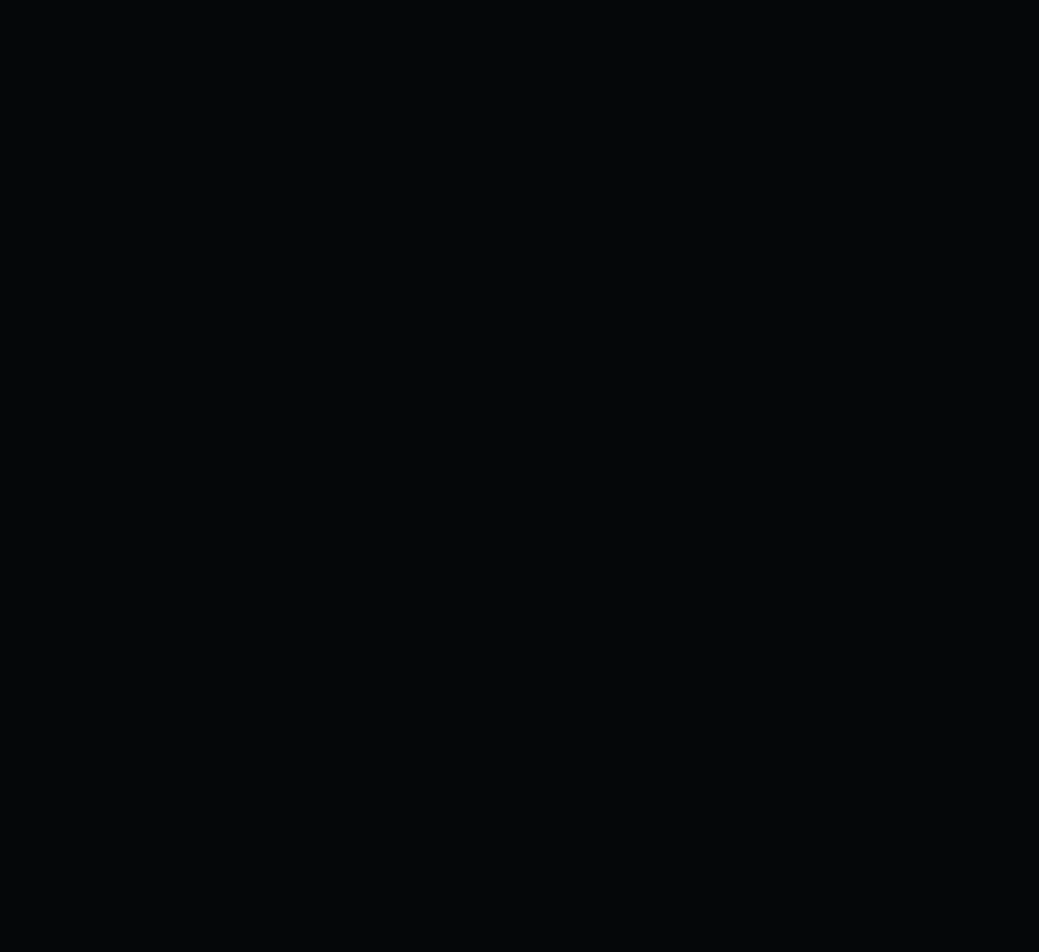
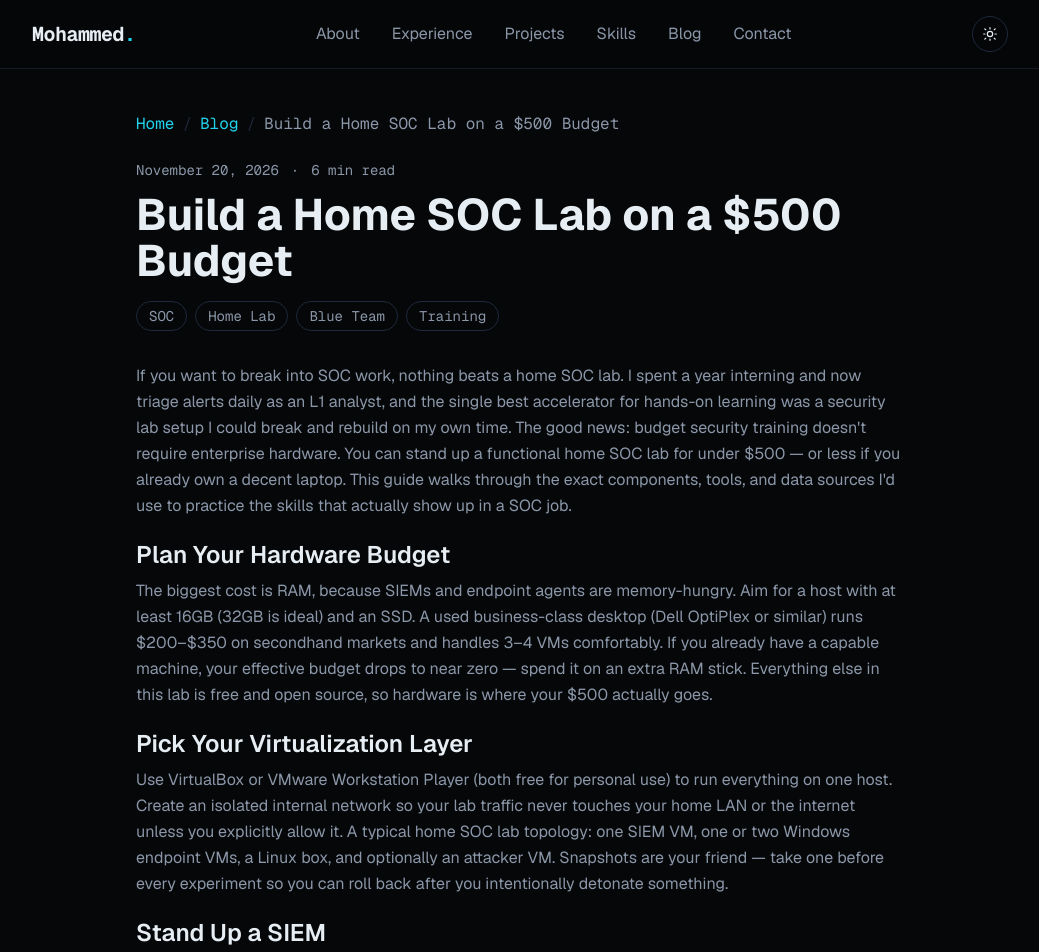
Before and after one commit to Tawheed30/portfolio, a Next.js app: page /blog/building-home-soc-lab-500-budget in a window 1280 px wide. Before the commit this address had no page. Shown: the top 952 px of the page, without its empty margins (120-1159 px from the left). Before the commit the page ends 800 px from the top, so only its background shows below. Built offline with nearby package versions, Linux system fonts and the light colour scheme.

Commit message:
feat: Auto-generate blog post

```diff
--- a/src/data/blog.ts
+++ b/src/data/blog.ts
@@ -327,6 +327,48 @@ export const posts: BlogPost[] = [
         }
   ]
   },
+  {
+    slug: "building-home-soc-lab-500-budget",
+    title: "Build a Home SOC Lab on a $500 Budget",
+    date: "2026-11-20",
+    excerpt: "A practical guide to building a home SOC lab for budget security training and real hands-on learning without breaking the bank.",
+    readingTime: "6 min read",
+    tags: ["SOC","Home Lab","Blue Team","Training"],
+    keywords: ["home SOC lab","security lab setup","budget security training","hands-on learning","SIEM lab","Splunk home lab"],
+    content:   [
+        {
+              "body": "If you want to break into SOC work, nothing beats a home SOC lab. I spent a year interning and now triage alerts daily as an L1 analyst, and the single best accelerator for hands-on learning was a security lab setup I could break and rebuild on my own time. The good news: budget security training doesn't require enterprise hardware. You can stand up a functional home SOC lab for under $500 — or less if you already own a decent laptop. This guide walks through the exact components, tools, and data sources I'd use to practice the skills that actually show up in a SOC job."
+        },
+        {
+              "heading": "Plan Your Hardware Budget",
+              "body": "The biggest cost is RAM, because SIEMs and endpoint agents are memory-hungry. Aim for a host with at least 16GB (32GB is ideal) and an SSD. A used business-class desktop (Dell OptiPlex or similar) runs $200–$350 on secondhand markets and handles 3–4 VMs comfortably. If you already have a capable machine, your effective budget drops to near zero — spend it on an extra RAM stick. Everything else in this lab is free and open source, so hardware is where your $500 actually goes."
+        },
+        {
+              "heading": "Pick Your Virtualization Layer",
+              "body": "Use VirtualBox or VMware Workstation Player (both free for personal use) to run everything on one host. Create an isolated internal network so your lab traffic never touches your home LAN or the internet unless you explicitly allow it. A typical home SOC lab topology: one SIEM VM, one or two Windows endpoint VMs, a Linux box, and optionally an attacker VM. Snapshots are your friend — take one before every experiment so you can roll back after you intentionally detonate something."
+        },
+        {
+              "heading": "Stand Up a SIEM",
+              "body": "This is the heart of the lab. Splunk offers a free license capped at 500MB/day of ingest, which is plenty for lab volumes and mirrors the search experience you'll use on the job. If you'd rather go fully open source, the Elastic Stack (Elasticsearch, Logstash, Kibana) with the Elastic Agent is excellent and closer to what many teams run. Either way, the goal is to get logs flowing and practice writing searches, building correlation logic, and triaging. If you can get a QRadar Community Edition instance running, that's worth exposure too since it appears in plenty of SOC environments."
+        },
+        {
+              "heading": "Generate Realistic Telemetry",
+              "body": "A SIEM with no data teaches you nothing. Install Sysmon on your Windows VMs with a solid config (SwiftOnSecurity's template is the standard starting point) to get rich process, network, and registry events. Ship those logs into your SIEM. For attack data, use the Atomic Red Team project to run small, mapped tests, then hunt for them. This is where hands-on learning clicks: you execute a technique, watch the telemetry appear, and build a detection for it."
+        },
+        {
+              "heading": "Map Everything to MITRE ATT&CK",
+              "body": "Every detection you build should tie back to a MITRE ATT&CK technique. This is exactly how real SOC alerts are framed, and practicing it in your lab makes the on-the-job workflow feel familiar. When you detonate an Atomic test for T1059 (Command and Scripting Interpreter), write the search that catches it, document the evidence, and note the ATT&CK ID — the same way you'd record findings in a ticket."
+        },
+        {
+              "heading": "Automate With Python",
+              "body": "Once alerts are flowing, add light automation with Python. Parse logs, enrich IOCs against free sources, or script repetitive searches via the Splunk or Elastic API. You don't need anything fancy — requests, pandas, and the json module go a long way. Scripting even simple enrichment demonstrates the exact mindset SOC teams want."
+        },
+        {
+              "heading": "Your Next Step",
+              "body": "Start small: one SIEM VM, one Windows endpoint with Sysmon, and a handful of Atomic Red Team tests mapped to MITRE ATT&CK. Build one detection a week, document it, and you'll have a portfolio of real work in a couple of months. That budget security training beats any certification cram — and it's how I'd recommend anyone get job-ready. Want to see detection write-ups in action? Explore more walkthroughs on my portfolio."
+        }
+  ]
+  },
 ];
 
 export function getPostBySlug(slug: string) {
```
